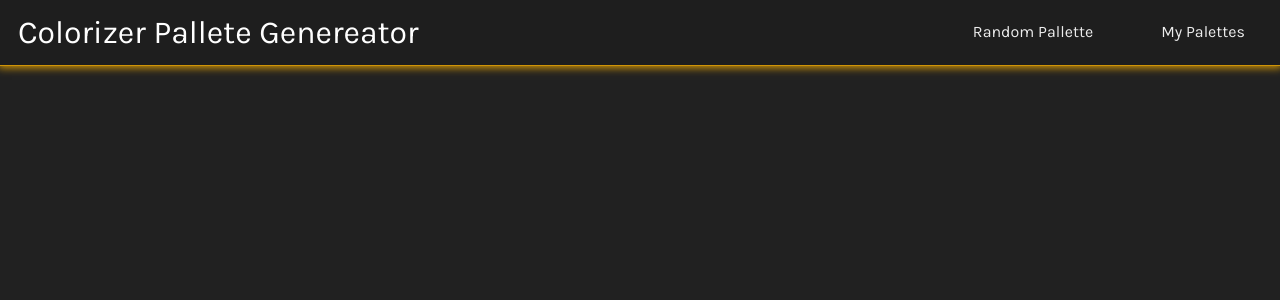
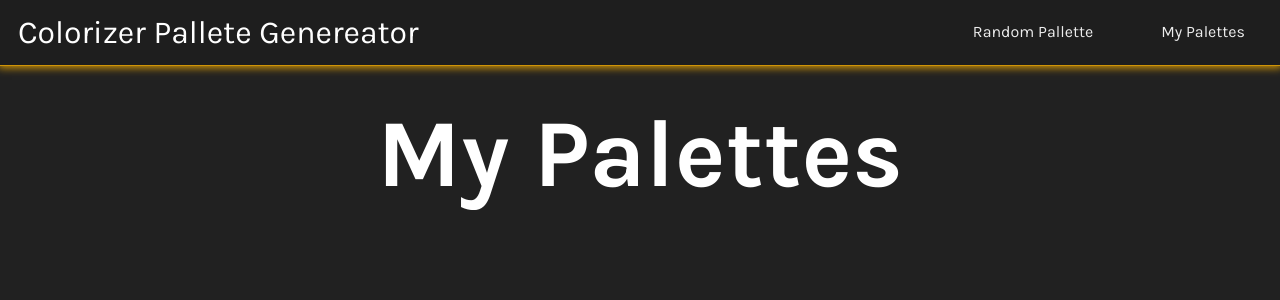
Before and after one commit to Degner3/Ts-Pallete-Generator, a React (Vite) app: page /pallete in a window 1280 px wide. Shown: the top 300 px of the page. Built offline with nearby package versions, Linux system fonts and the light colour scheme.

Commit message:
Save corlors + Delete

```diff
--- a/src/App.tsx
+++ b/src/App.tsx
@@ -13,7 +13,7 @@ function App() {
       <Navbar/>
       <Routes>
         <Route path="/" element={<Homepage/>} />
-        <Route path="/palletes" element={<Pallette />} />
+        <Route path="/pallete" element={<Pallette />} />
       </Routes>
     </BrowserRouter>
   )
--- /dev/null
+++ b/src/Layout/Pallette/Palette.module.scss
@@ -0,0 +1,49 @@
+.content {
+    padding: 2rem;
+    max-width: 1100px;
+    margin: 0 auto;
+    height: 100vh;
+    display: flex;
+    flex-direction: column;
+
+    h1 {
+        text-align: center;
+        margin-bottom: 20px;
+        font-size: 96px;
+    }
+
+
+    .container {
+        display: flex;
+
+
+        .colors {
+            display: grid;
+            grid-template-columns: repeat(auto-fit, minmax(100px, 1fr));
+            // grid-template-columns: 1fr 1fr 1fr 1fr 1fr;
+            width: 100%;
+            gap: 1.875rem;
+
+            div {
+                aspect-ratio: 1/1;
+            }
+
+        }
+
+
+        .buttonGroup {
+            max-width: 166px;
+            margin: 0 2.688rem 0;
+            display: flex;
+            flex-direction: column;
+            gap: 0.625rem;
+            display: inline-block;
+
+            button {
+                width: 100%;
+            }
+
+        }
+
+    }
+}
--- a/src/Layout/Pallette/Pallette.tsx
+++ b/src/Layout/Pallette/Pallette.tsx
@@ -1,7 +1,50 @@
-import React from 'react'
+import Button from "../../components/Button/Button"
+import { useColors } from "../../store/useColors"
+import style from "./Palette.module.scss"
 
 export default function Pallette() {
+
+  const {setColor, savedColors, deleteColor, currentColors, saveColor} = useColors()
+
+  const handleDelete = (colors) => {
+    deleteColor(colors);
+  }
+
+
+
+
   return (
-    <div>Pallette</div>
-  )
+    <section className={style.content}>
+      <h1
+        key={currentColors ? `colored ${currentColors[0]}` : "not colored"}
+        style={{
+          background: currentColors[0]
+            ? `-webkit-linear-gradient(0deg, ${currentColors[0]} 26.79%, ${currentColors[2]} 49.8%,${currentColors[4]} 70.09%)`
+            : "white",
+          WebkitBackgroundClip: "text",
+          WebkitTextFillColor: "transparent",
+        }}
+      >
+        My Palettes
+      </h1>
+      <div className={style.container}>
+        {savedColors.map((colors, index) => (
+          <div key={index} className={style.colors}>
+            {colors.map((color, i) => (
+              <div key={i} style={{ backgroundColor: color }}></div>
+            ))}
+            <div className={style.buttonGroup}>
+              <Button>Set active</Button>
+              <Button onClick={() => handleDelete(colors)}>Delete</Button>
+            </div>
+          </div>
+        ))}
+
+        {/* <div className={style.buttonGroup}>
+          <Button>Set active</Button>
+          <Button>Delete</Button>
+        </div> */}
+      </div>
+    </section>
+  );
 }
```
